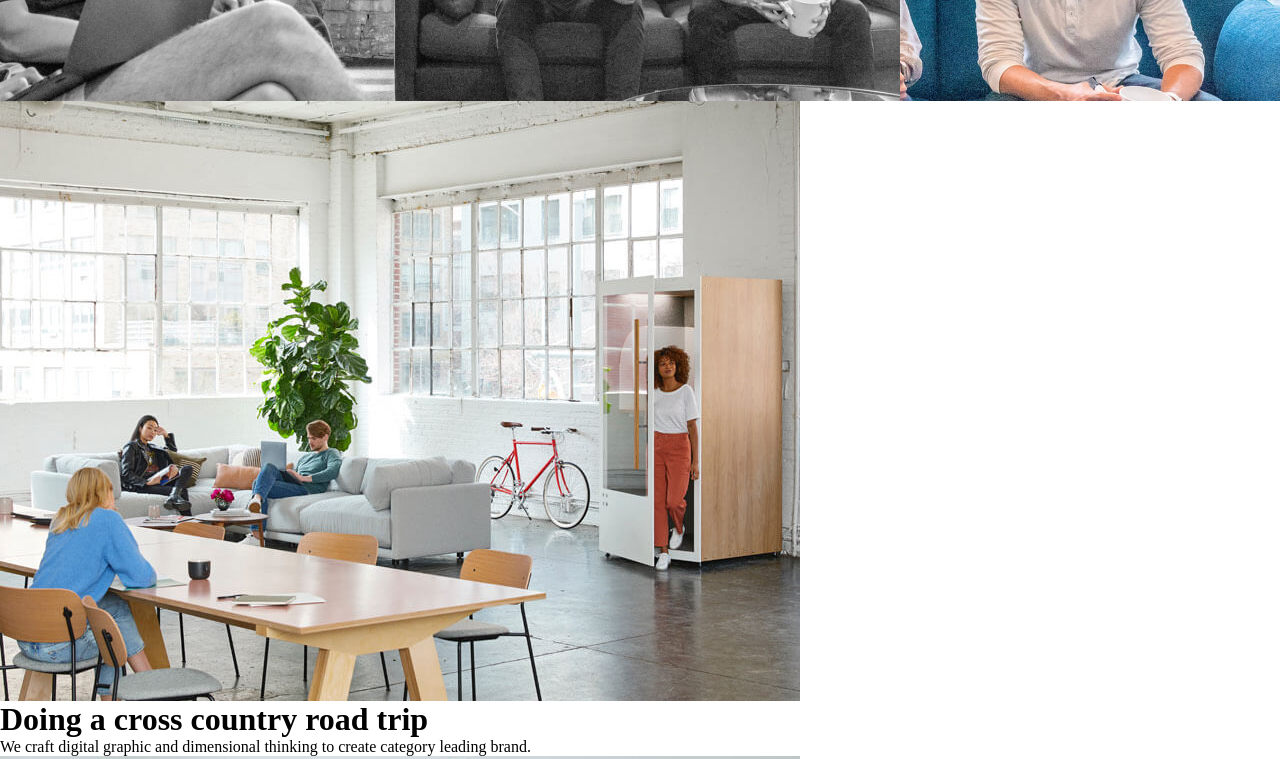
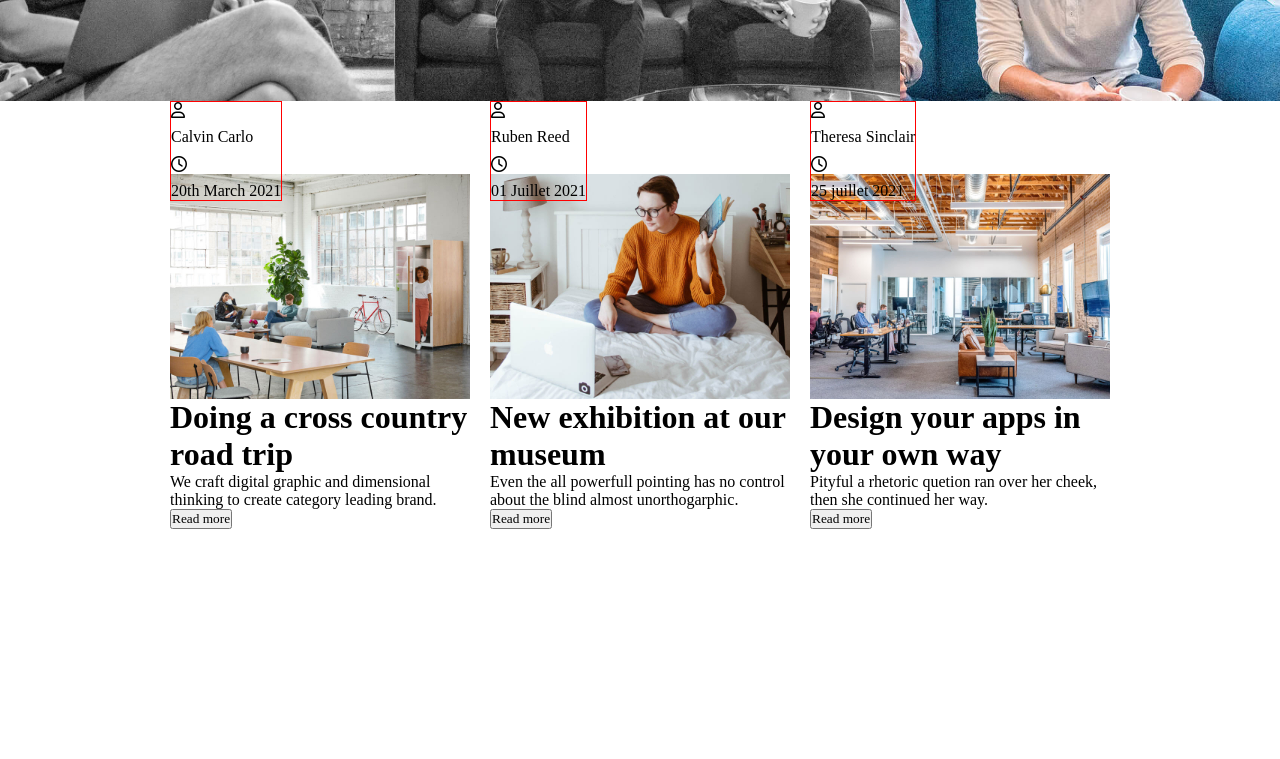
Before and after one commit to Hafida3412/Landing_Page_Kucra, a plain HTML site: page index.html in a window 1280 px wide. Shown: the part 2619-3378 px from the top of the page. After the commit the page ends 3220 px from the top, so only its background shows below. Drawn offline with Linux system fonts and the light colour scheme.

Commit message:
modification de la section blog

```diff
--- a/index.html
+++ b/index.html
@@ -242,41 +242,64 @@
     </div>
 </section>
 <!--QUATRIEME SECTION: AJOUTER UNE SECTION BLOG-->
+<div id="espace">
 <div class="blog-header">
     <div class="blog">
-        <img src="Landing-page/img/blog3.png">
+        <img src="Landing-page/img/blog3.png" alt="espace détente">
+        <div class="user">
+            <i class="fa-regular fa-user"></i>
+            <span class="content">Calvin Carlo</span>
+            <i class="fa-regular fa-clock"></i>
+            <span class="content">20th March 2021</span>
+        </div>
         <div class="blog-text">
             <h1>Doing a cross country road trip</h1>
             <p>
                 We craft digital graphic and dimensional thinking
                 to create category leading brand.
             </p>
+            <button>Read more</button>
         </div>
     </div>
 </div>
 <div class="blog-header">
     <div class="blog">
-        <img src ="Landing-page/img/blog1.png">
+        <img src ="Landing-page/img/blog1.png" alt="bureau">
+        <div class="user">
+            <i class="fa-regular fa-user"></i>
+            <span class="content">Ruben Reed</span>
+            <i class="fa-regular fa-clock"></i>
+            <span class="content">01 Juillet 2021</span>
+        </div>
         <div class="blog-text">
             <h1>New exhibition at our museum</h1>
             <p>
                 Even the all powerfull pointing has no control about
                 the blind almost unorthogarphic.
             </p>
+            <button>Read more</button>
         </div>
     </div>
 </div>
 <div class="blog-header">
     <div class="blog">
-        <img src ="Landing-page/img/blog2.png">
+        <img src ="Landing-page/img/blog2.png" alt="espace bureau">
+        <div class="user">
+            <i class="fa-regular fa-user"></i>
+            <span class="content">Theresa Sinclair</span>
+            <i class="fa-regular fa-clock"></i>
+            <span class="content">25 juillet 2021</span>
+        </div>
         <div class="blog-text">
             <h1>Design your apps in your own way</h1>
             <p>
                 Pityful a rhetoric quetion ran over her cheek,
                 then she continued her way.
             </p>
+            <button>Read more</button>
         </div>
     </div>
+</div>
 </div>
         </main>
         <footer>
--- a/style.css
+++ b/style.css
@@ -376,3 +376,75 @@ font-size: 20px;
 }
 
 /*SECTION BLOG*/
+
+#espace{
+        display: flex;
+        background-color: white;
+        gap: 20px;
+        flex-wrap: nowrap;
+        align-items: baseline;
+        justify-content: center;
+
+    }
+
+    .blog-header{
+        width: 300px;
+        height: 500px;
+        border-radius: 10px;
+        display: flex;
+        flex-wrap: wrap;
+        align-items: center;
+        justify-content: center;
+        position:relative;
+    }
+
+    .blog-header img {
+        width: 100%;
+    }
+
+    .blog-header img {
+        object-fit: cover;
+        filter: grayscale(0);
+    }
+
+    .blog-header img:hover {
+        filter:grayscale(1);
+    }
+
+    .blog-texte h1{
+        font-size: 14px;
+        font-weight: bold;
+        margin-top: 10px;
+        text-align: center;
+    }
+
+    .blog-texte p{
+        font-size: 12px;
+        font-weight: normal;
+        margin-bottom: 10px;
+        text-align: center;
+    }
+
+    .user{
+        display: flex;
+        flex-direction: column;
+        gap: 10px;
+        position: absolute;
+        top: 0;
+        left: 0;
+        border: 1px solid red;
+    }
+
+    .user i {
+        color:black;
+        width:50px;
+    }
+
+    .blog-header:hover .user {
+        top: 75px;
+    }
+
+    .user content {
+        display: inline-block;
+        vertical-align: middle;
+    }
```
